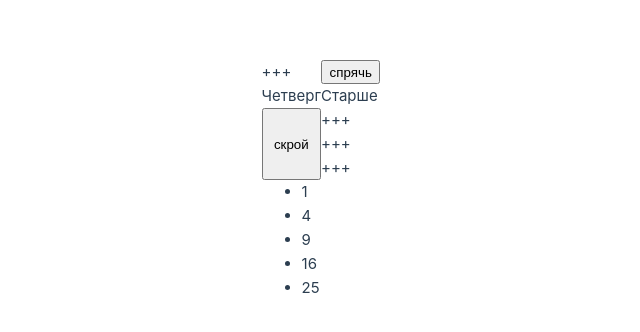
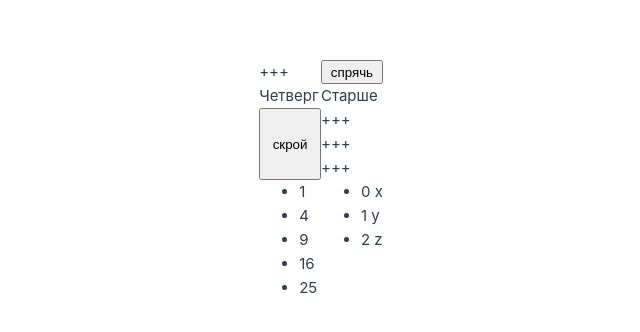
Before and after one commit to danilromas/Vue_DaRo, a Vue app: page / in a window 1280 px wide. Shown: the part 220-552 px from the top of the page, without its empty margins (319-959 px from the left). Built offline with nearby package versions, Linux system fonts and the light colour scheme.

Commit message:
28_ключи

```diff
--- a/src/App.vue
+++ b/src/App.vue
@@ -26,6 +26,7 @@
     age: 25,
     isAuth: true,
     items: [1, 2, 3, 4, 5],
+    arr: ['x', 'y', 'z'],
 		}
 	},
   methods:
@@ -69,4 +70,8 @@
   <ul>
 	  <li v-for="elem in items">{{ elem**2 }}</li>
   </ul>
+  <ul>
+	<li v-for="(elem, key) in arr">
+		 {{ key }} {{ elem }}</li>
+    </ul>
 </template>
```
